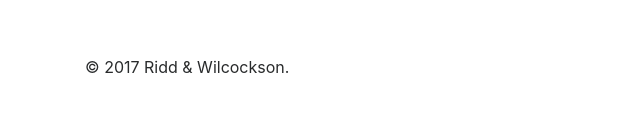
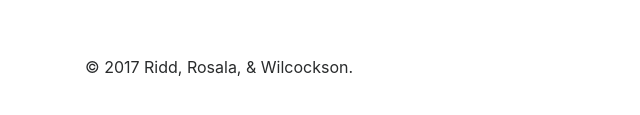
Before and after one commit to thomasridd/audible-barcharts, a plain HTML site: page chart2.html in a window 1280 px wide. Shown: the part 581-696 px from the top of the page, 0-640 px from the left. Drawn offline with nearby package versions, Linux system fonts and the light colour scheme.

Commit message:
added credit

```diff
--- a/chart2.html
+++ b/chart2.html
@@ -104,7 +104,7 @@
 
 <footer>
     <div class="container">
-    <p>&copy; 2017 Ridd & Wilcockson.</p>
+    <p>&copy; 2017 Ridd, Rosala, & Wilcockson.</p>
     </div>
 </footer>
 </body>
```
Also changed, not shown: chart3.html (+1 -1 lines), chart4.html (+1 -1 lines), chart5.html (+1 -1 lines), chart6.html (+1 -1 lines), index.html (+1 -1 lines).
